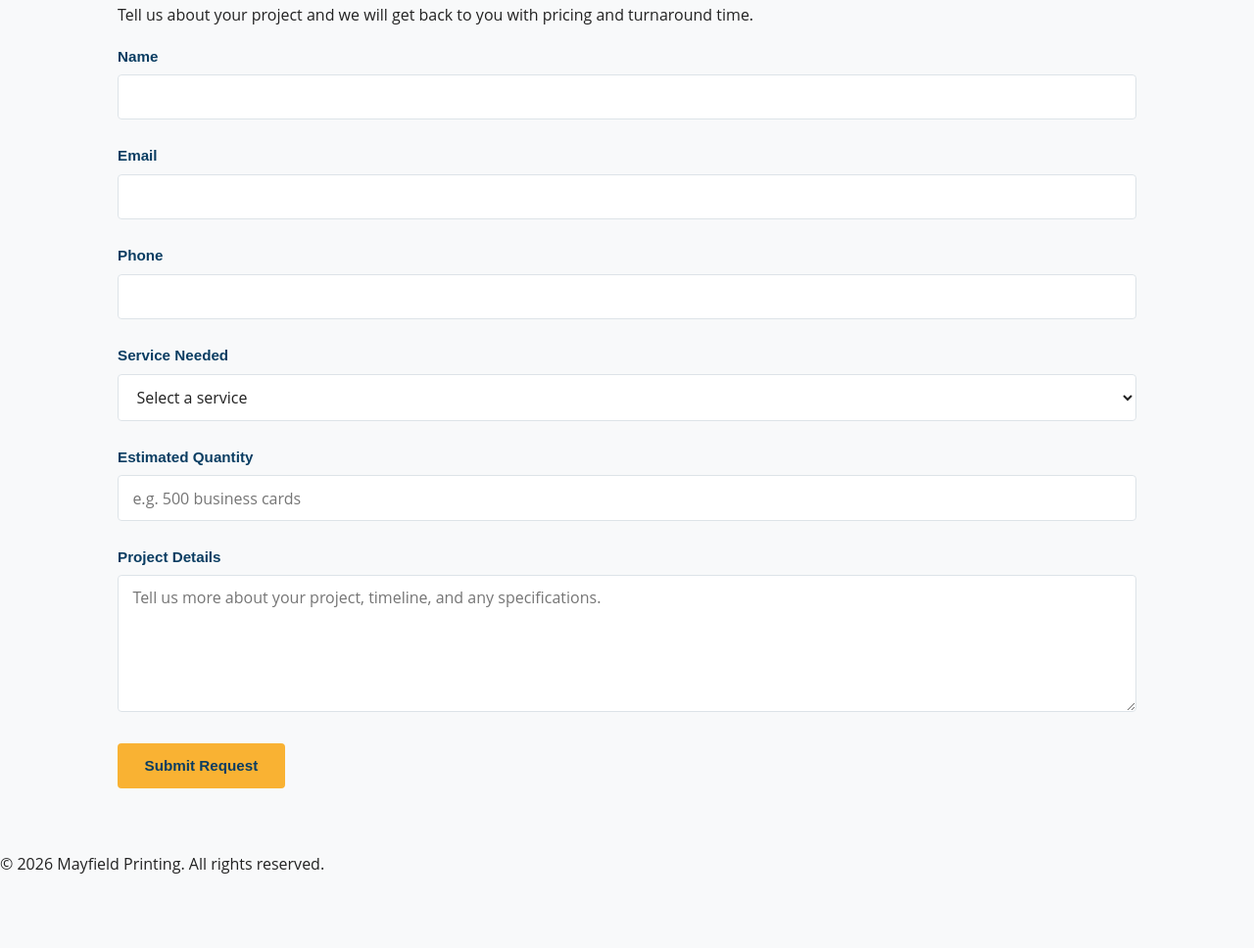
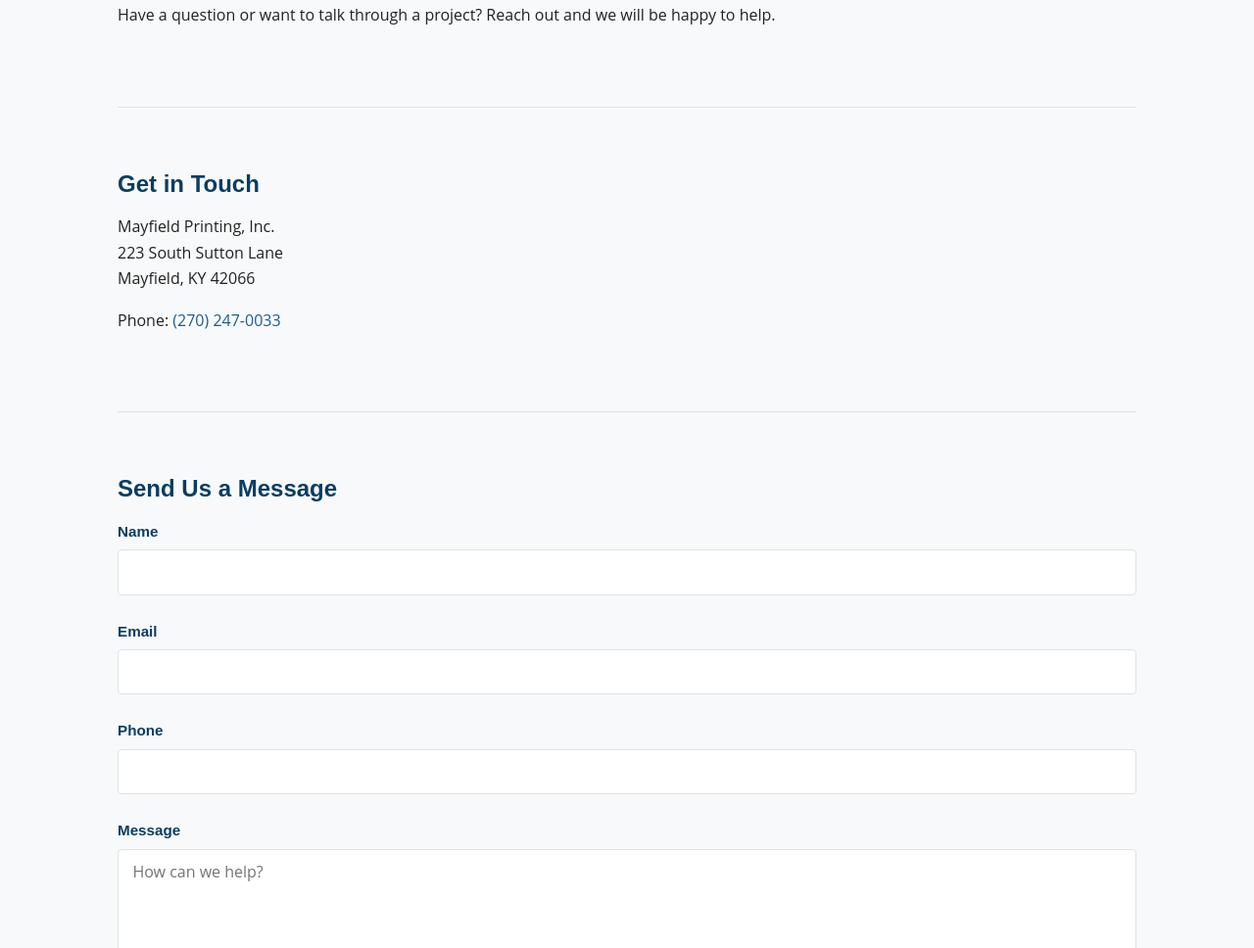
Before and after one commit to CadeR69/Programmer-2026, a plain HTML site: page mayfield-printing/pages/quote.html in a window 1280 px wide. Shown: the part 166-1134 px from the top of the page at 98% size. Before the commit the page ends 1078 px from the top, so only its background shows below. Drawn offline with Linux system fonts and the light colour scheme.

```diff
--- a/mayfield-printing/pages/quote.html
+++ b/mayfield-printing/pages/quote.html
@@ -3,7 +3,7 @@
 <head>
     <meta charset="UTF-8">
     <meta name="viewport" content="width=device-width, initial-scale=1">
-    <title>Request a Quote | Mayfield Printing</title>
+    <title>Contact Us | Mayfield Printing</title>
 
     <link rel="stylesheet" href="../css/variables.css">
     <link rel="stylesheet" href="../css/style.css">
@@ -18,6 +18,8 @@
 </head>
 
 <body>
+    <a href="#main" class="skip-link">Skip to main content</a>
+
     <header>
         <h1>Mayfield Printing</h1>
 
@@ -33,13 +35,31 @@
         </nav>
     </header>
 
-    <main>
+    <main id="main">
         <section>
-            <h2>Request a Quote</h2>
+            <h2>Contact Us</h2>
 
             <p>
-                Tell us about your project and we will get back to you with pricing and turnaround time.
+                Have a question or want to talk through a project? Reach out and we will be happy to help.
             </p>
+        </section>
+
+        <section>
+            <h2>Get in Touch</h2>
+
+            <p>
+                Mayfield Printing, Inc.<br>
+                223 South Sutton Lane<br>
+                Mayfield, KY 42066
+            </p>
+
+            <p>
+                Phone: <a href="tel:+12702470033">(270) 247-0033</a>
+            </p>
+        </section>
+
+        <section>
+            <h2>Send Us a Message</h2>
 
             <form>
                 <div class="form-group">
@@ -58,28 +78,11 @@
                 </div>
 
                 <div class="form-group">
-                    <label for="service">Service Needed</label>
-                    <select id="service" name="service" required>
-                        <option value="">Select a service</option>
-                        <option value="business-essentials">Business Essentials (cards, letterhead, envelopes)</option>
-                        <option value="marketing-materials">Marketing Materials (brochures, flyers, newsletters)</option>
-                        <option value="forms-labels">Forms & Labels</option>
-                        <option value="bound-materials">Bound Materials (books, catalogs, magazines)</option>
-                        <option value="other">Other / Custom Project</option>
-                    </select>
+                    <label for="message">Message</label>
+                    <textarea id="message" name="message" placeholder="How can we help?" required></textarea>
                 </div>
 
-                <div class="form-group">
-                    <label for="quantity">Estimated Quantity</label>
-                    <input type="text" id="quantity" name="quantity" placeholder="e.g. 500 business cards">
-                </div>
-
-                <div class="form-group">
-                    <label for="details">Project Details</label>
-                    <textarea id="details" name="details" placeholder="Tell us more about your project, timeline, and any specifications." required></textarea>
-                </div>
-
-                <button type="submit" class="btn btn-primary">Submit Request</button>
+                <button type="submit" class="btn btn-primary">Send Message</button>
             </form>
         </section>
     </main>
```
Also changed, not shown: mayfield-printing/pages/about.html (+3 -1 lines), mayfield-printing/pages/gallery.html (+3 -1 lines).
